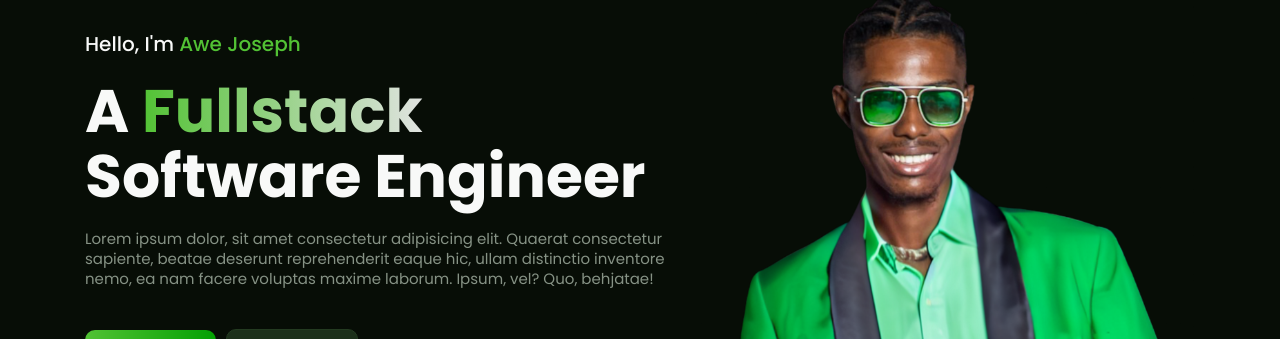
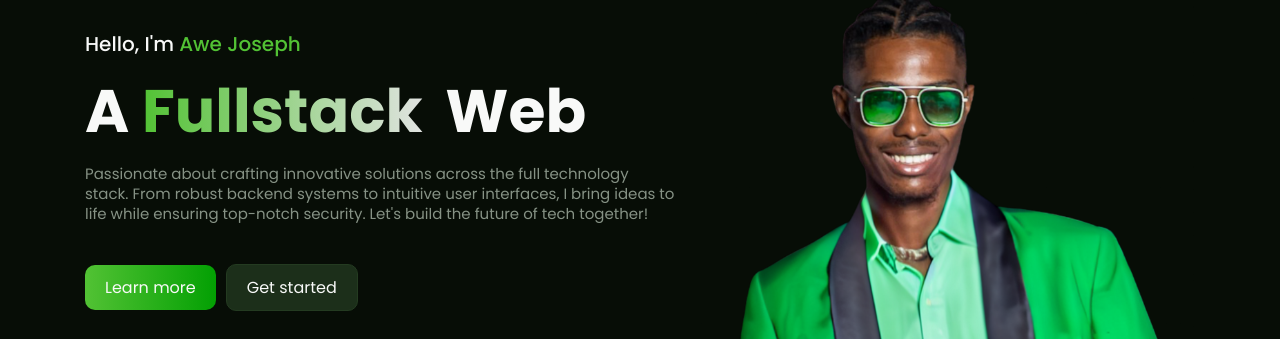
Before and after one commit to Jossyboydgenius/Developer-portfolio, a React (Vite) app: page / in a window 1280 px wide. Shown: the part 111-450 px from the top of the page. Built offline with nearby package versions, Linux system fonts and the light colour scheme.

Commit message:
style: Add typing animation to Hero component and update button layout

```diff
--- a/src/Components/Hero/index.jsx
+++ b/src/Components/Hero/index.jsx
@@ -1,10 +1,52 @@
-import React from 'react'
+import React, { useState, useEffect } from 'react'
 import "./Hero.css"
 import { Link } from 'react-scroll'
 import me from '../../assets/me.png'
 import Achievement from '../../Commons/Achievement'
+import AOS from 'aos'
+import 'aos/dist/aos.css'
 
 const Hero = () => {
+  const [text, setText] = useState('');
+  const [isDeleting, setIsDeleting] = useState(false);
+  const [loopNum, setLoopNum] = useState(0);
+  const [typingSpeed, setTypingSpeed] = useState(100);
+
+  const titles = ['Software Engineer', 'Web Developer', 'Cybersecurity Engineer'];
+
+  useEffect(() => {
+    AOS.init({
+      duration: 1000,
+      once: false,
+    });
+  }, []);
+
+  useEffect(() => {
+    const handleTyping = () => {
+      const i = loopNum % titles.length;
+      const fullText = titles[i];
+
+      if (isDeleting) {
+        setText(fullText.substring(0, text.length - 1));
+      } else {
+        setText(fullText.substring(0, text.length + 1));
+      }
+
+      if (!isDeleting && text === fullText) {
+        setTimeout(() => setIsDeleting(true), 500);
+      } else if (isDeleting && text === '') {
+        setIsDeleting(false);
+        setLoopNum(loopNum + 1);
+      }
+    };
+
+    const timer = setTimeout(() => {
+      handleTyping();
+    }, typingSpeed);
+
+    return () => clearTimeout(timer);
+  }, [text, isDeleting, loopNum, typingSpeed, titles]);
+
   return (
     <section id='hero'>
       <div className="wrapper info-container">
@@ -13,17 +55,18 @@ const Hero = () => {
             Hello, I'm <span className='primary'>Awe Joseph</span>
           </h3>
           <h1 className="heading-1" data-aos='fade-up'>
-            A <span className="gradient-text">Fullstack</span> Software Engineer
+            A <span className="gradient-text">Fullstack</span>{' '}
+            <span className="typing-text">{text}</span>
+            <span className="cursor"></span>
           </h1>
           <p className="muted" data-aos='fade-up' data-aos-delay='300'>
-          {/* // TODO: Change this text to something more personal */}
-            Lorem ipsum dolor, sit amet consectetur adipisicing elit.
-            Quaerat consectetur sapiente, beatae deserunt reprehenderit eaque hic, ullam distinctio inventore nemo,
-            ea nam facere voluptas maxime laborum. Ipsum, vel? Quo, behjatae!
+            Passionate about crafting innovative solutions across the full technology
+            stack. From robust backend systems to intuitive user interfaces, I bring ideas to
+            life while ensuring top-notch security. Let's build the future of tech together!
           </p>
           <div className="flex-center buttons-wrapper">
-            <Link to='services' smooth={true} className='btn primary' data-aos='fade-left' data-aos-delay='1300' data-aos-offset='50'>Learn more</Link>
-            <Link to='contact' smooth={true} className='btn secondary' data-aos='fade-left' data-aos-delay='1600' data-aos-offset='50'>Get started</Link>
+            <Link to='services' smooth={true} className='btn primary' data-aos='fade-up' data-aos-delay='500'>Learn more</Link>
+            <Link to='contact' smooth={true} className='btn secondary' data-aos='fade-up' data-aos-delay='700'>Get started</Link>
           </div>
         </div>
         <div className="column hero-image" data-aos='fade-left' data-aos-delay='300'>
```
